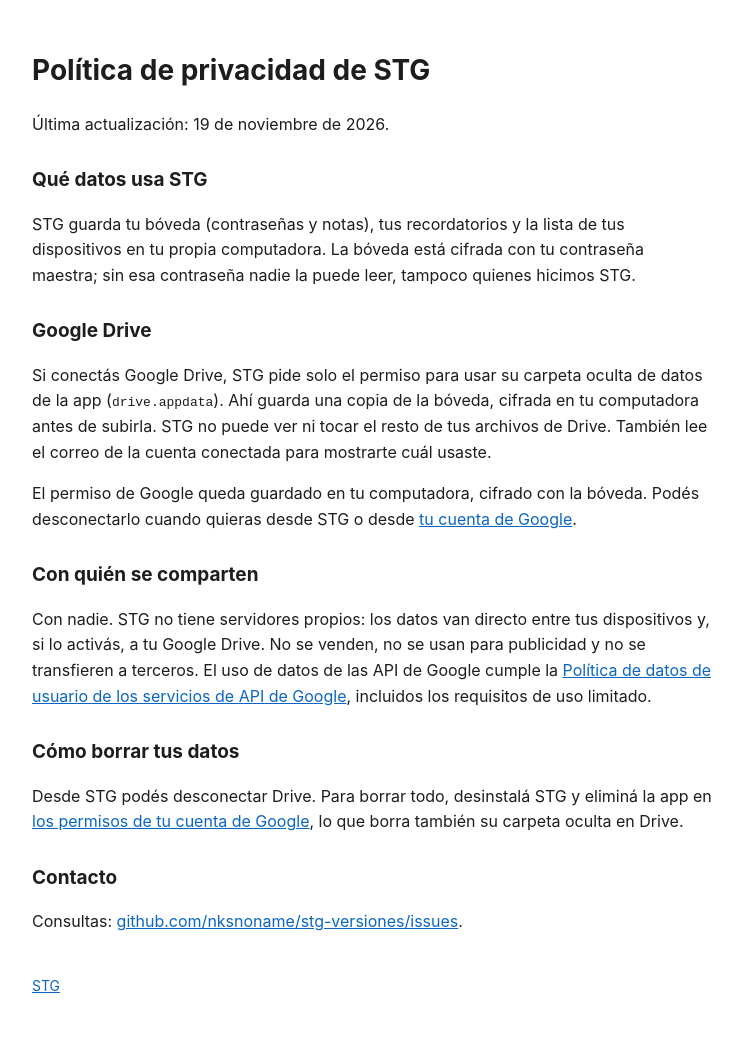
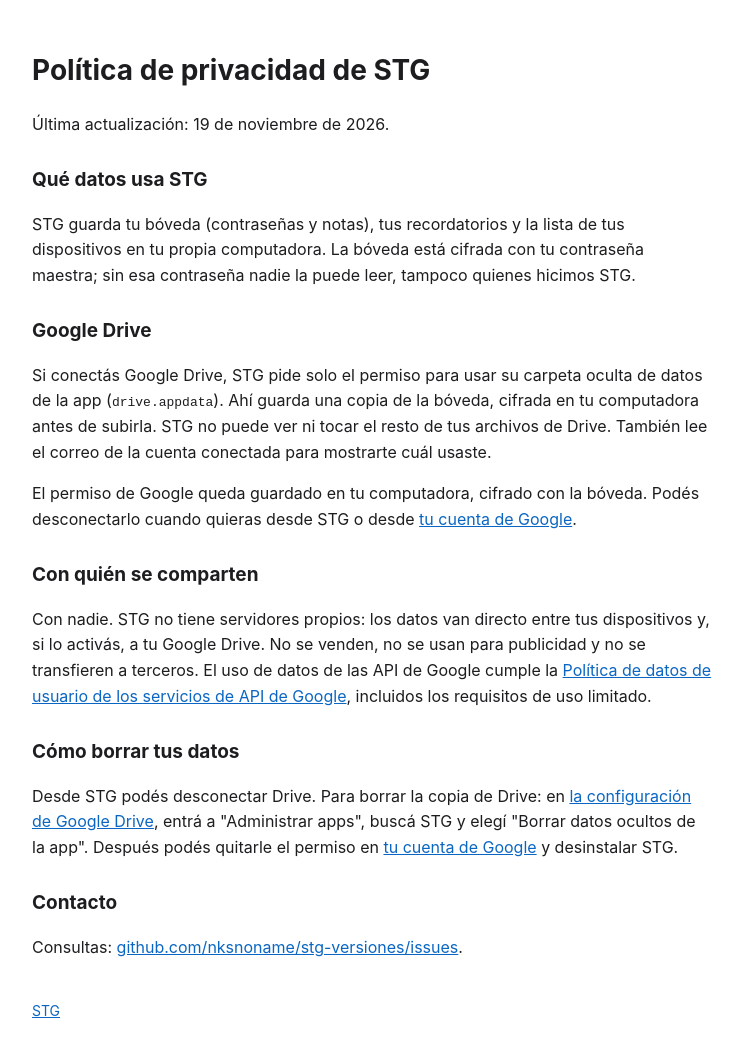
Before and after one commit to nksnoname/stg-versiones, a plain HTML site: page privacidad.html in a window 1280 px wide. Shown: the whole page, without its empty margins (268-1010 px from the left). Drawn offline with Linux system fonts and the light colour scheme.

Commit message:
Privacidad: cómo borrar la copia de Drive

```diff
--- a/privacidad.html
+++ b/privacidad.html
@@ -12,7 +12,7 @@
 <h2>Con quién se comparten</h2>
 <p>Con nadie. STG no tiene servidores propios: los datos van directo entre tus dispositivos y, si lo activás, a tu Google Drive. No se venden, no se usan para publicidad y no se transfieren a terceros. El uso de datos de las API de Google cumple la <a href="https://developers.google.com/terms/api-services-user-data-policy">Política de datos de usuario de los servicios de API de Google</a>, incluidos los requisitos de uso limitado.</p>
 <h2>Cómo borrar tus datos</h2>
-<p>Desde STG podés desconectar Drive. Para borrar todo, desinstalá STG y eliminá la app en <a href="https://myaccount.google.com/permissions">los permisos de tu cuenta de Google</a>, lo que borra también su carpeta oculta en Drive.</p>
+<p>Desde STG podés desconectar Drive. Para borrar la copia de Drive: en <a href="https://drive.google.com/drive/settings">la configuración de Google Drive</a>, entrá a "Administrar apps", buscá STG y elegí "Borrar datos ocultos de la app". Después podés quitarle el permiso en <a href="https://myaccount.google.com/permissions">tu cuenta de Google</a> y desinstalar STG.</p>
 <h2>Contacto</h2>
 <p>Consultas: <a href="https://github.com/nksnoname/stg-versiones/issues">github.com/nksnoname/stg-versiones/issues</a>.</p>
 <footer><a href="index.html">STG</a></footer>
```
